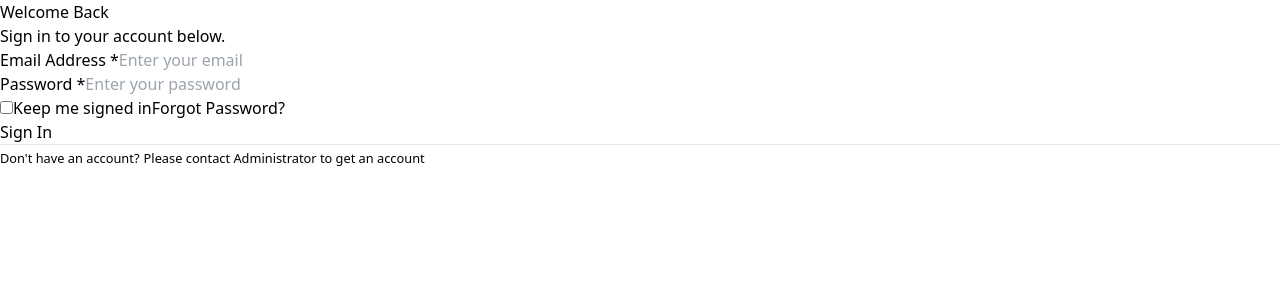
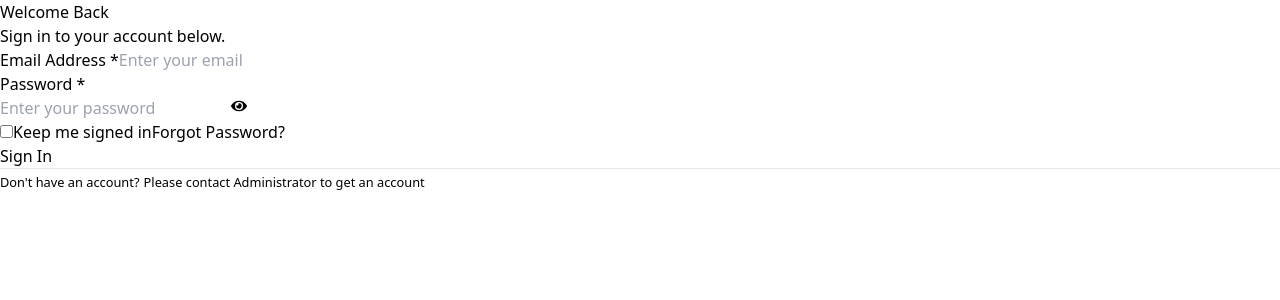
Before and after one commit to developer-evan/Unity-Solutions-Tutors, a React (Vite) app: page /login in a window 1280 px wide. Shown: the top 300 px of the page. Built offline with nearby package versions, Linux system fonts and the light colour scheme.

Commit message:
add show password

```diff
--- a/src/pages/authentication/Login.jsx
+++ b/src/pages/authentication/Login.jsx
@@ -7,6 +7,7 @@ import { ToastContainer, toast } from 'react-toastify';
 import 'react-toastify/dist/ReactToastify.css';
 // import {jwt_decode} from 'jwt-decode'; // Import jwt_decode
 import { jwtDecode } from "jwt-decode";
+import { FaEye, FaEyeSlash } from 'react-icons/fa';
 
 const Login = () => {
   const [userData, setUserData] = useState({
@@ -16,6 +17,11 @@ const Login = () => {
   const [error, setError] = useState('');
   const navigate = useNavigate();
   const { setAuth } = useAuth();
+  const [showPassword, setShowPassword] = useState(false);
+
+  const togglePasswordVisibility = () => {
+    setShowPassword(!showPassword);
+  };
 
   const clearFormValues = () => {
     setUserData({
@@ -132,6 +138,41 @@ const Login = () => {
             />
           </div>
           <div className='mb-4'>
+      <label
+        className='block text-gray-700 text-sm font-bold mb-2'
+        htmlFor='loginPassword'
+      >
+        Password <span className='text-red-500'>*</span>
+      </label>
+      <div className='relative'>
+        <input
+          type={showPassword ? 'text' : 'password'}
+          id='loginPassword'
+          name='password'
+          value={userData.password}
+          onChange={(e) =>
+            setUserData({ ...userData, password: e.target.value })
+          }
+          className='w-full border rounded-md py-2 px-3 pr-10'
+          placeholder='Enter your password'
+          required
+        />
+        <button
+          type='button'
+          onClick={togglePasswordVisibility}
+          className='absolute inset-y-0 right-0 flex items-center px-2 focus:outline-none'
+        >
+          {showPassword ? (
+            <FaEyeSlash
+             className='text-gray-500 hover:text-gray-700 cursor-pointer' />
+          ) : (
+            <FaEye
+               className='text-gray-500 hover:text-gray-700 cursor-pointer' />
+          )}
+        </button>
+      </div>
+    </div>
+          {/* <div className='mb-4'>
             <label
               className='block text-gray-700 text-sm font-bold mb-2'
               htmlFor='loginPassword'
@@ -150,7 +191,7 @@ const Login = () => {
               placeholder='Enter your password'
               required
             />
-          </div>
+          </div> */}
 
           {/* checkbox and forgot password */}
           <div className='mb-4 flex flex-wrap justify-between items-center'>
@@ -183,7 +224,7 @@ const Login = () => {
           </small>{' '}
           <small className='text-gray-500'>
             Please{' '}
-            <a href='mailto:johnnjauv@gmail.com' className='text-red-950'>
+            <a href='mailto:unity@gmail.com' className='text-red-950'>
               contact
             </a>{' '}
             {/* Sopa Lodges */}
```
